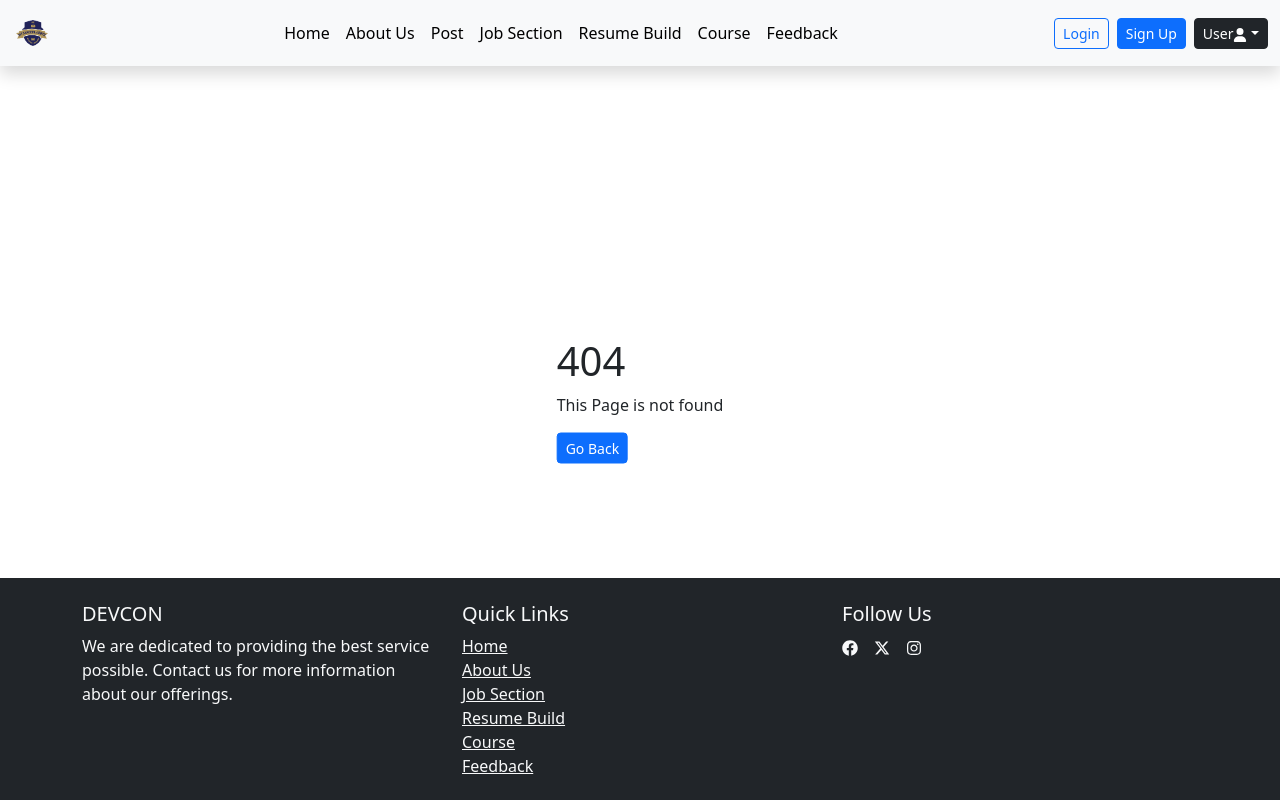
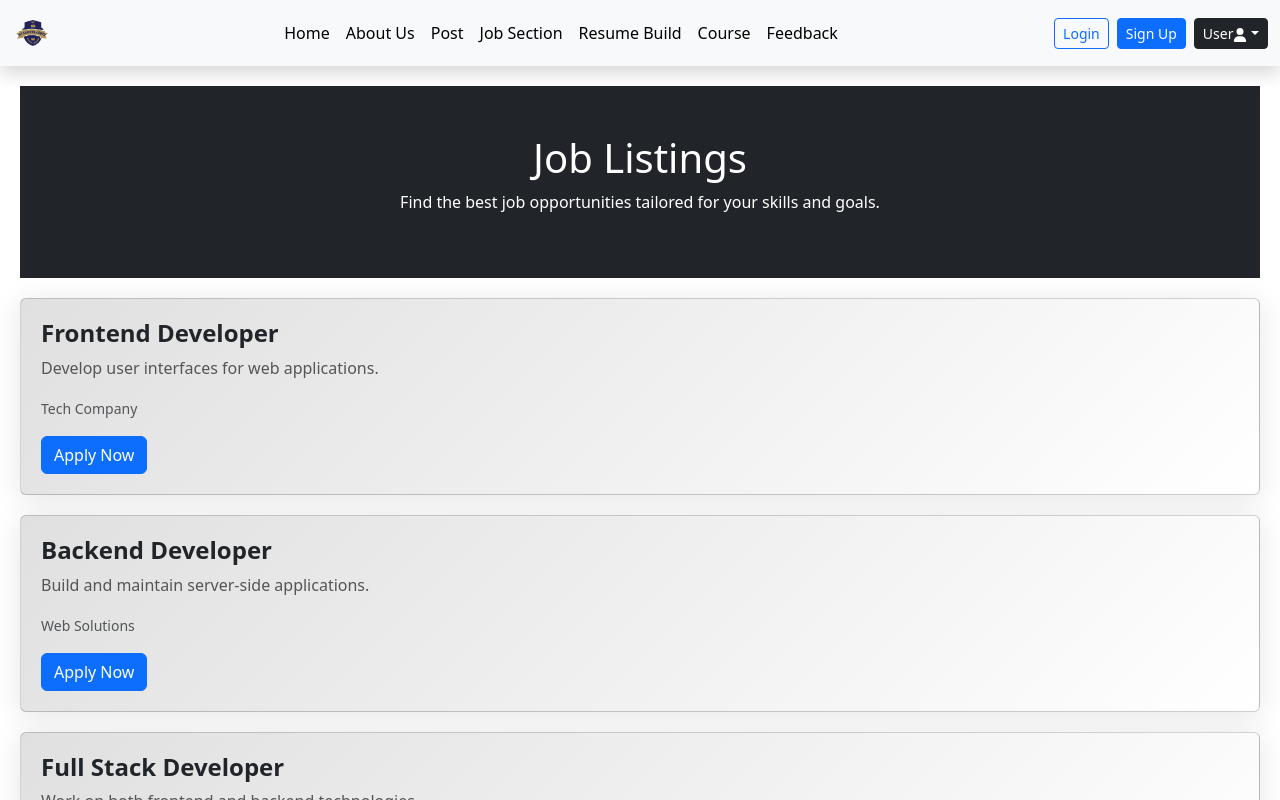
Before and after one commit to sudipta-9/Smart-Education-System, a React (Vite) app in the folder frontend/: page /job-section in a window 1280 px wide. Shown: the top 800 px of the page. Built offline with nearby package versions, Linux system fonts and the light colour scheme.

Commit message:
Working on job section

```diff
--- a/frontend/src/Pages/Course.jsx
+++ b/frontend/src/Pages/Course.jsx
@@ -6,8 +6,7 @@ const Course = () => {
   const [loading, setLoading] = useState(true);
   const [error, setError] = useState(false);
   const [search, setSearch] = useState("");
-  const [level, setLevel] = useState("DEFAULT"); // State for selected course level
-
+  const [level, setLevel] = useState("DEFAULT");
   useEffect(() => {
     fetch("http://localhost:4000/api/v1/courses")
       .then((response) => {
--- a/frontend/src/Pages/Job.jsx
+++ b/frontend/src/Pages/Job.jsx
@@ -1,22 +1,61 @@
-import { useNavigate } from "react-router-dom";
+import React, { useEffect, useState } from 'react';
+import { Card, Button, Container } from 'react-bootstrap'; // Import Container
 
-const NotFound = () => {
-    const navigate = useNavigate();
-    return (
-        <>
-            <div style={{ position: "absolute", left: "50%", top: "50%", transform: "translate(-50%, -50%)" }}>
-                <div className="d-flex">
-                    <div className="item-center">
-                        <h1>404</h1>
-                        <p>This Page is not found</p>
-                        <button className="btn btn-sm btn-primary" onClick={() => navigate(-1)}>
-                            Go Back
-                        </button>
-                    </div>
-                </div>
-            </div>
-        </>
-    );
+const JobList = () => {
+  const [jobs, setJobs] = useState([]);
+
+  // Sample data for demonstration (replace with API call)
+  const fetchJobs = () => {
+    const sampleJobs = [
+      {
+        id: 1,
+        title: 'Frontend Developer',
+        description: 'Develop user interfaces for web applications.',
+        company: 'Tech Company',
+      },
+      {
+        id: 2,
+        title: 'Backend Developer',
+        description: 'Build and maintain server-side applications.',
+        company: 'Web Solutions',
+      },
+      {
+        id: 3,
+        title: 'Full Stack Developer',
+        description: 'Work on both frontend and backend technologies.',
+        company: 'Innovate Inc.',
+      },
+      // Add more sample jobs as needed
+    ];
+    setJobs(sampleJobs);
+  };
+
+  useEffect(() => {
+    fetchJobs();
+  }, []);
+
+  return (
+    <div className="job-list">
+      <header className="py-5 bg-dark text-white text-center">
+        <Container>
+          <h1>Job Listings</h1>
+          <p>Find the best job opportunities tailored for your skills and goals.</p>
+        </Container>
+      </header>
+      {jobs.map((job) => (
+        <Card className="job-card" key={job.id}>
+          <Card.Body>
+            <Card.Title>{job.title}</Card.Title>
+            <Card.Text>{job.description}</Card.Text>
+            <Card.Text>
+              <small className="text-muted">{job.company}</small>
+            </Card.Text>
+            <Button variant="primary">Apply Now</Button>
+          </Card.Body>
+        </Card>
+      ))}
+    </div>
+  );
 };
 
-export default NotFound;
+export default JobList;
--- a/frontend/src/sass/style.scss
+++ b/frontend/src/sass/style.scss
@@ -901,7 +901,6 @@ $header-text-color: #fff;
 }
 
 // Course Section
-// Header Styles
 .header {
     background-color: #000;
     h1 {
@@ -910,8 +909,6 @@ $header-text-color: #fff;
       letter-spacing: 1px;
     }
   }
-
-  // Search Section Styles
   .search-section {
     max-width: 500px;
     margin: 0 auto;
@@ -920,8 +917,6 @@ $header-text-color: #fff;
       padding: 10px;
     }
   }
-
-  // Card Styles for Courses
   .course-card {
     transition: transform 0.5s ease-in-out;
     border-radius: 10px;
@@ -942,8 +937,6 @@ $header-text-color: #fff;
       font-size: 1.1rem;
     }
   }
-
-  // Media Queries for Responsiveness
   @media (max-width: 768px) {
     .header h1 {
       font-size: 2rem;
@@ -962,3 +955,40 @@ $header-text-color: #fff;
       }
     }
   }
+
+  //Job Section
+body {
+  font-family: Arial, sans-serif;
+}
+
+.job-list {
+  display: flex;
+  flex-direction: column;
+  gap: 20px;
+  padding: 20px;
+}
+
+.job-card {
+  background: linear-gradient(135deg, #e0e0e0, #ffffff);
+  border-radius: 10px;
+  box-shadow: 0 4px 30px rgba(0, 0, 0, 0.1);
+  transition: transform 0.3s ease, box-shadow 0.3s ease;
+
+  &:hover {
+    transform: translateY(-5px);
+    box-shadow: 0 10px 30px rgba(0, 0, 0, 0.2);
+  }
+
+  .card-body {
+    padding: 20px;
+  }
+
+  .card-title {
+    font-weight: bold;
+    font-size: 1.5rem;
+  }
+
+  .card-text {
+    color: #555;
+  }
+}
```
